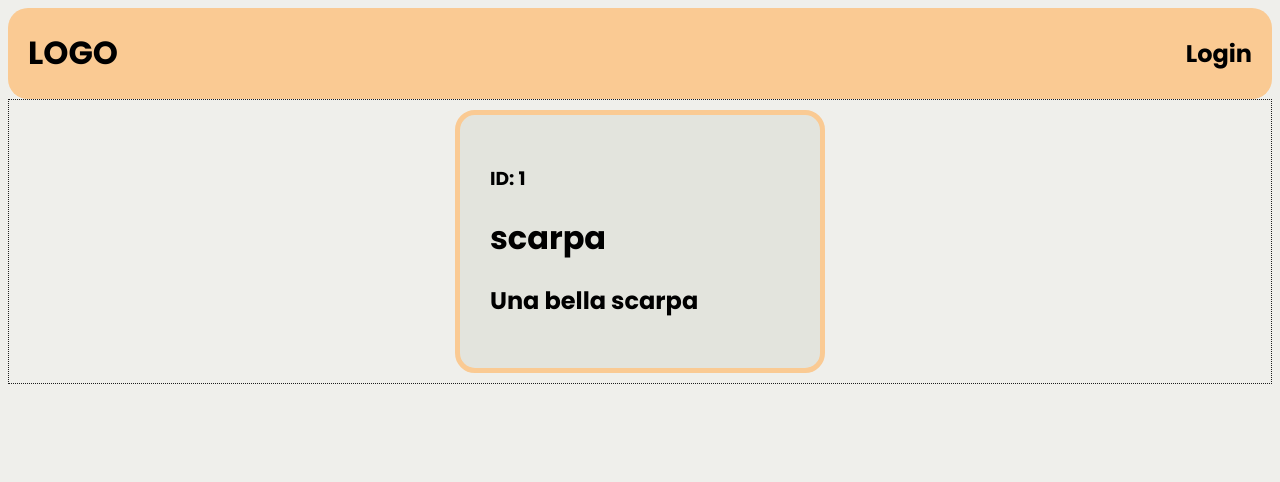
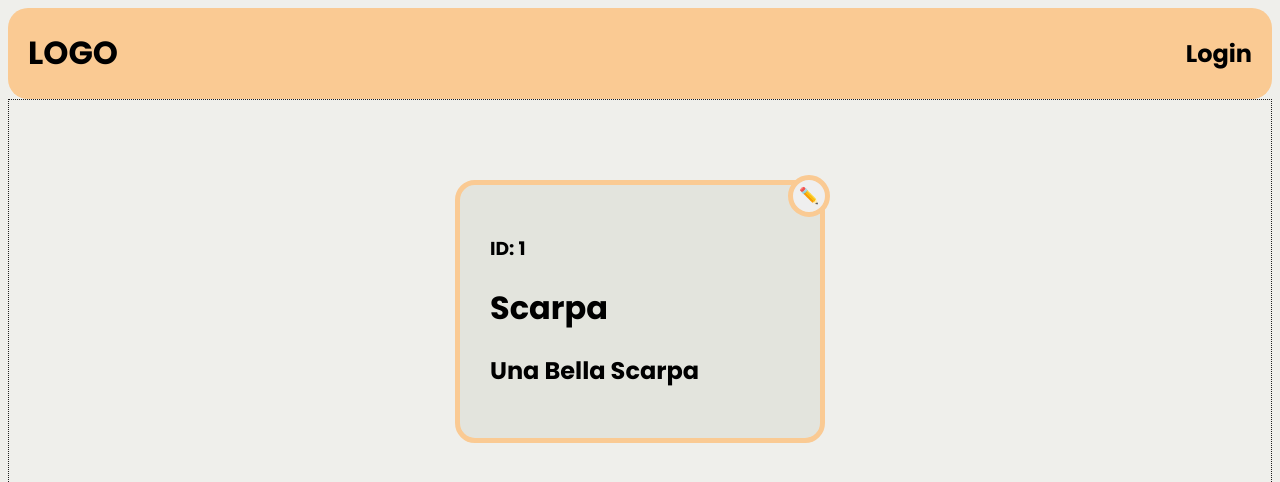
Before and after one commit to ShecktorS/control-angBoard, an Angular app: page /store/1/product/1 in a window 1280 px wide. Shown: the top 482 px of the page. Built offline with nearby package versions, Linux system fonts and the light colour scheme.

Commit message:
preparazione del form per modifica prodotto

```diff
--- a/src/app/components/product-page/product-page.component.html
+++ b/src/app/components/product-page/product-page.component.html
@@ -1,5 +1,36 @@
 <div class="info-product">
-  <h3>ID: {{ product.idProduct }}</h3>
-  <h1>{{ product.title }}</h1>
-  <h2>{{ product.description }}</h2>
+  <div *ngIf="!editMode; else editContainer">
+    <h3>ID: {{ product.idProduct }}</h3>
+    <h1>{{ product.title }}</h1>
+    <h2>{{ product.description }}</h2>
+  </div>
+  <ng-template #editContainer>
+    <h2>Modifica il prodotto</h2>
+    <form>
+      <input
+        type="text"
+        name="title"
+        [(ngModel)]="inputTitle"
+        value="{{ product.title }}"
+      />
+      <input
+        type="text"
+        name="description"
+        [(ngModel)]="inputDescription"
+        value="{{ product.description }}"
+      />
+      <button
+        [disabled]="
+          inputTitle === product.title &&
+          inputDescription === product.description
+        "
+        type="submit"
+      >
+        Conferma
+      </button>
+    </form>
+  </ng-template>
+  <button (click)="changeMode()" class="edit-button">
+    {{ !editMode ? "✏️" : "❌" }}
+  </button>
 </div>
--- a/src/app/components/product-page/product-page.component.scss
+++ b/src/app/components/product-page/product-page.component.scss
@@ -1,9 +1,50 @@
 .info-product {
+  position: relative;
   border: solid 5px #faca93;
   border: inherit 5px #ffe7cb;
   width: 300px;
-  margin: 10px auto;
+  margin: 80px auto;
   padding: 30px;
   border-radius: 20px;
   background-color: #e3e4dd;
+  text-transform: capitalize;
+
+  .edit-button {
+    position: absolute;
+    top: -10px;
+    right: -10px;
+    font-size: 1em;
+    aspect-ratio: 1/1;
+    border-radius: 50%;
+    border: solid 5px #faca93;
+    cursor: pointer;
+
+    &:hover {
+      filter: brightness(0.95);
+    }
+  }
+
+  form {
+    display: flex;
+    flex-direction: column;
+    gap: 30px;
+
+    input,
+    button {
+      font-family: "Poppins";
+      height: 30px;
+    }
+
+    input {
+      padding-left: 30px;
+      text-transform: capitalize;
+    }
+
+    button {
+      align-self: center;
+      width: 100px;
+      cursor: pointer;
+      font-weight: bold;
+    }
+  }
 }
--- a/src/app/components/product-page/product-page.component.ts
+++ b/src/app/components/product-page/product-page.component.ts
@@ -12,8 +12,15 @@ export class ProductPageComponent implements OnInit {
   productId!: string | null;
   store: any;
   product: any;
+  editMode = false;
+  inputTitle!: string;
+  inputDescription!: string;
 
   getId = (num: number) => num - 1;
+
+  changeMode() {
+    this.editMode = !this.editMode;
+  }
 
   constructor(private data: DataService, private route: ActivatedRoute) {}
 
@@ -23,6 +30,8 @@ export class ProductPageComponent implements OnInit {
     if (this.storeId && this.productId) {
       this.store = this.data.getStorebyId(this.storeId);
       this.product = this.data.getProductbyId(this.storeId, this.productId);
+      this.inputTitle = this.product.title;
+      this.inputDescription = this.product.description;
     } else {
     }
   }
--- a/src/app/components/store-page/store-page.component.scss
+++ b/src/app/components/store-page/store-page.component.scss
@@ -126,7 +126,7 @@
   right: 5px;
   top: 200px;
   overflow: hidden;
-  transition: all 1s ease;
+  transition: all 0.5s ease;
   opacity: 0;
 
   .closeModal {
@@ -159,7 +159,7 @@
   width: 100vw;
   z-index: -2;
   opacity: 0;
-  transition: all 1s ease;
+  transition: all 0.5s ease;
   background-color: rgba(0, 0, 0, 0);
 }
 
```
